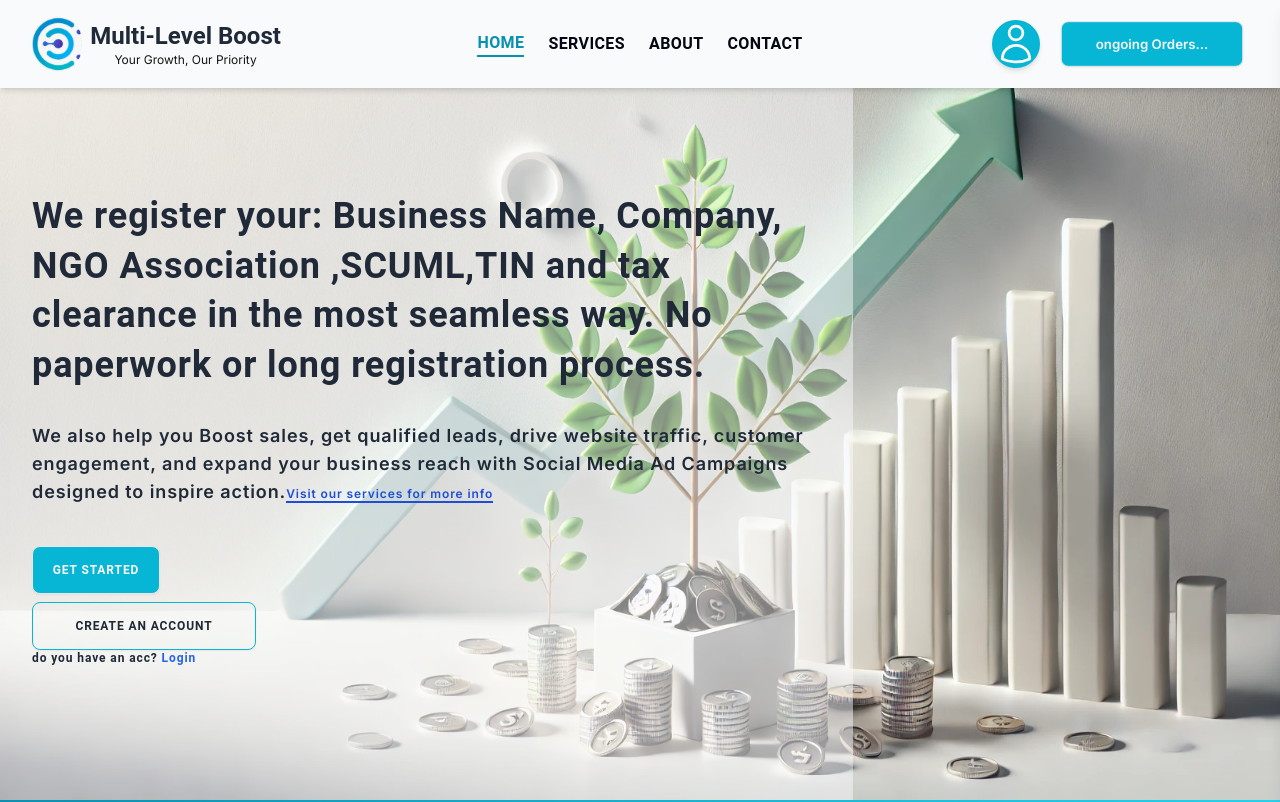
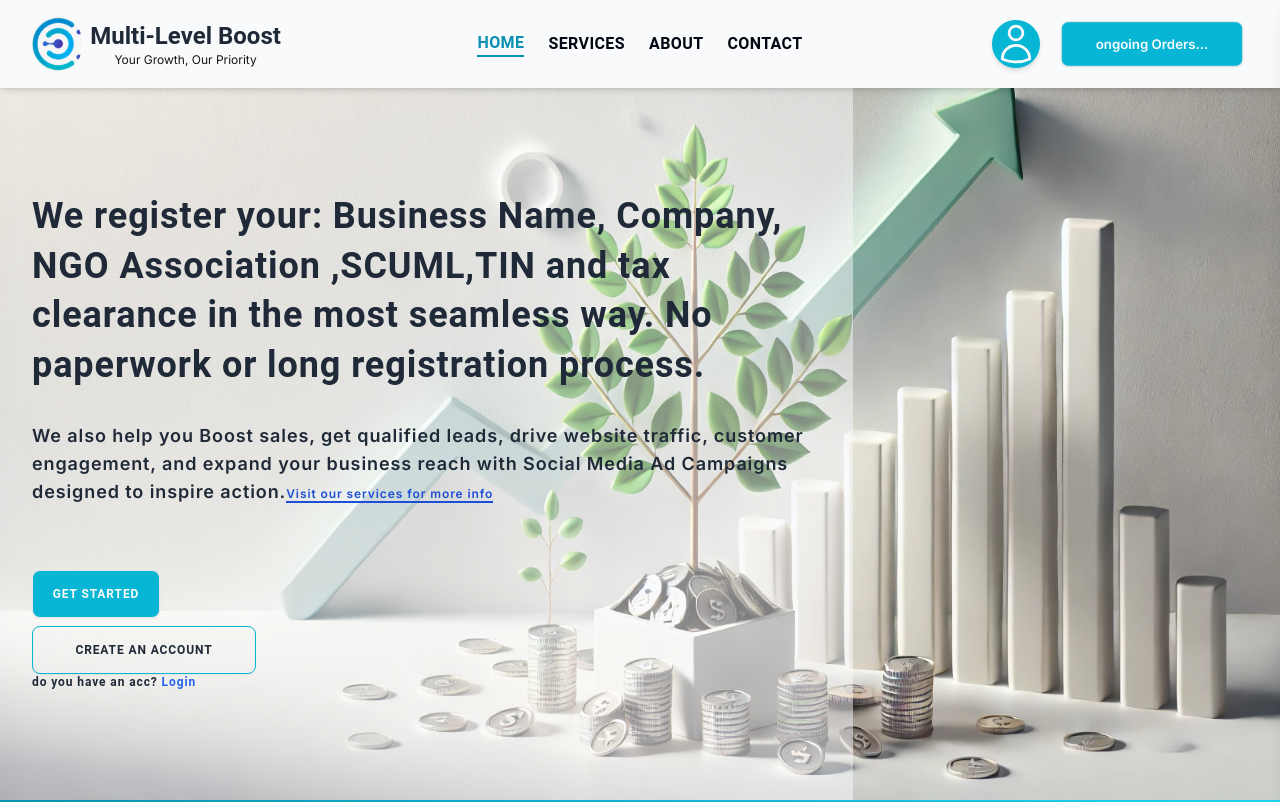
Before and after one commit to elijahkelechi/mlb_frontend, a React (Vite) app: page / in a window 1280 px wide. Shown: the top 802 px of the page. Built offline with nearby package versions, Linux system fonts and the light colour scheme.

Commit message:
git commiter

```diff
--- a/src/pages/Home.jsx
+++ b/src/pages/Home.jsx
@@ -138,7 +138,7 @@ const Home = () => {
                 Visit our services for more info
               </Link>
             </p>
-            <div className="flex md:block mt-8 justify-center">
+            <div className="flex md:block mt-14 justify-center">
               <motion.div
                 initial={{ opacity: 0, y: 30 }}
                 animate={{ opacity: 1, y: 0 }}
```
